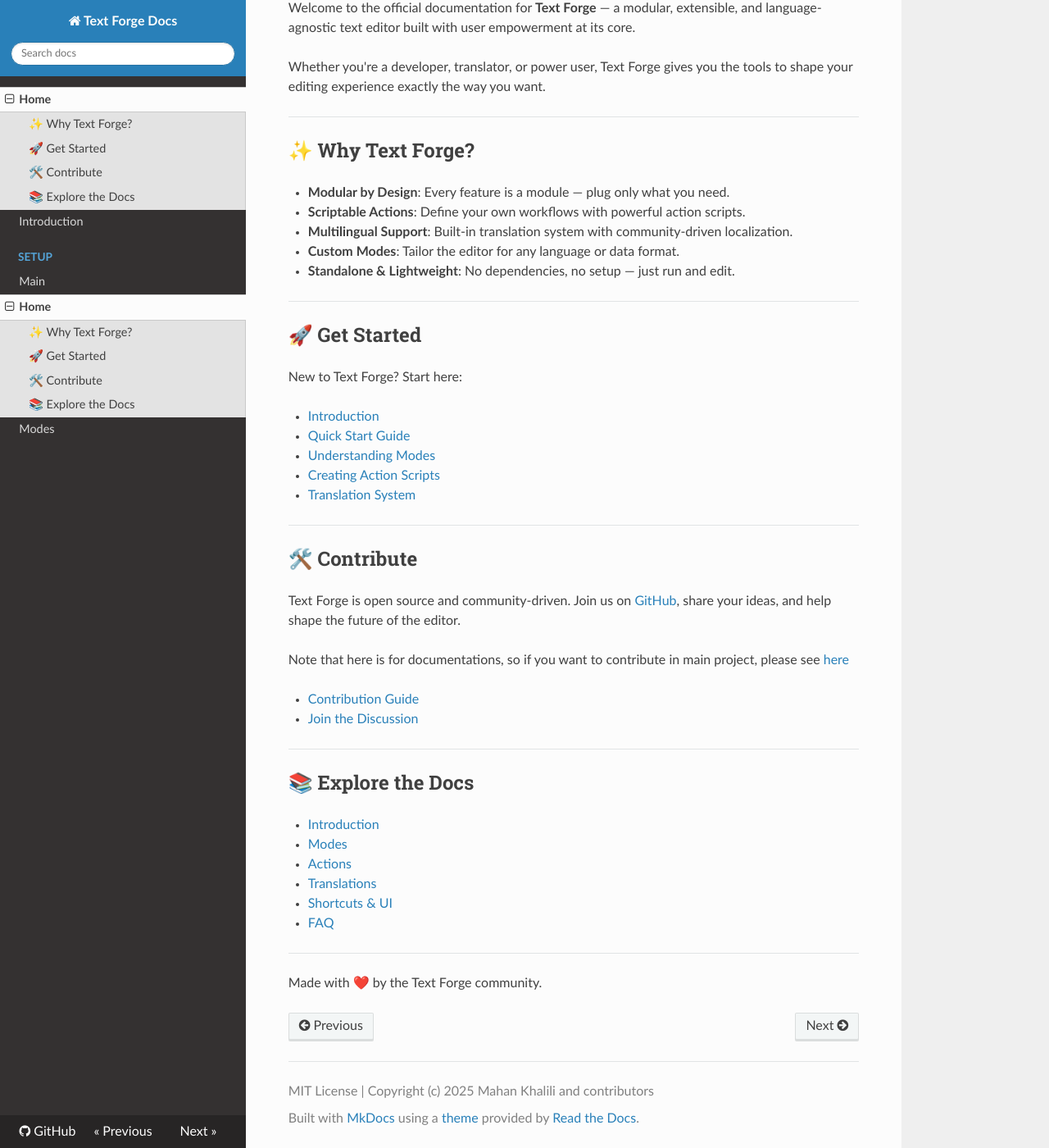
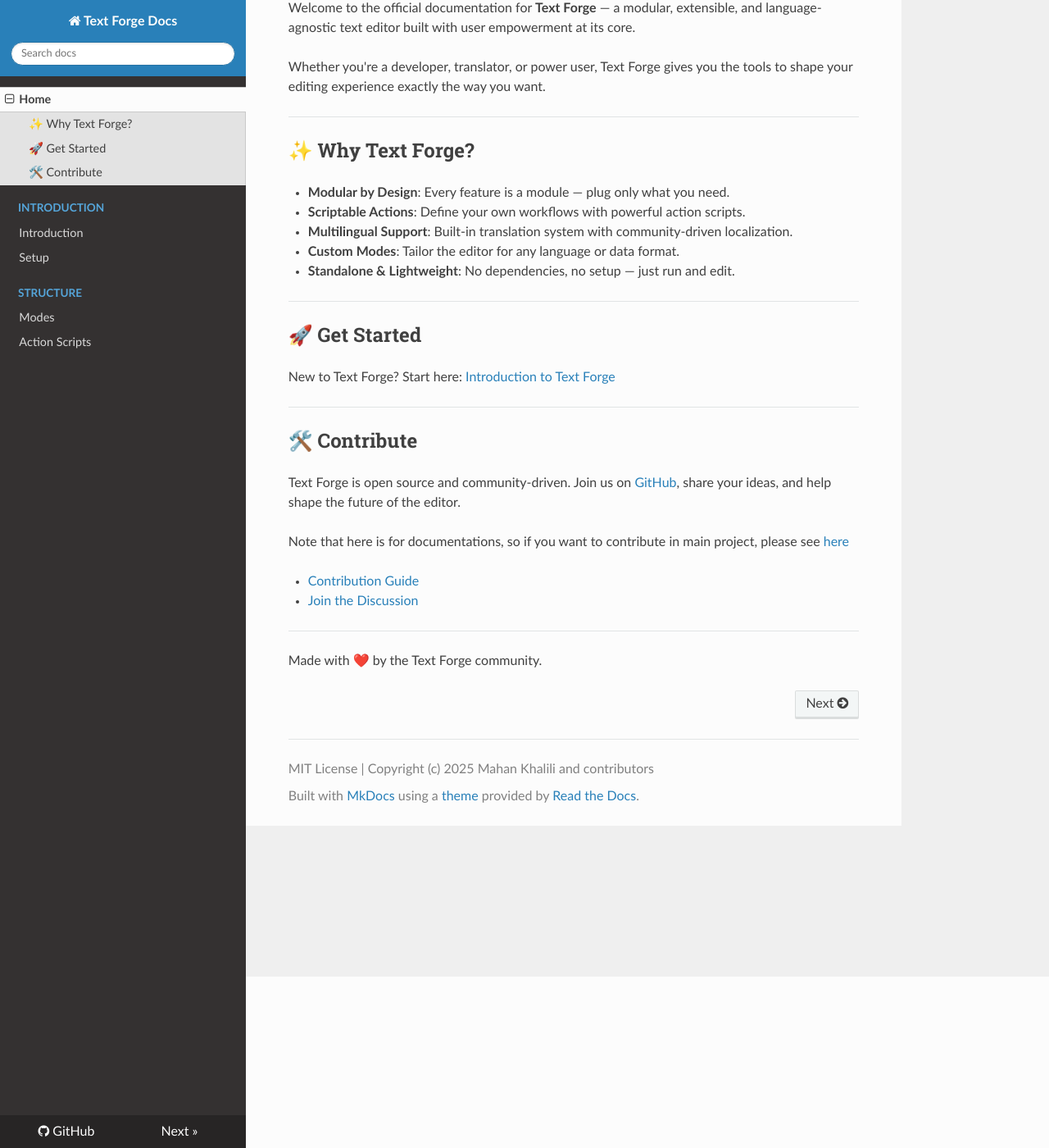
Before and after one commit to text-forge/docs, an MkDocs documentation site: the page built from docs/index.md, in a window 1280 px wide and 1400 px high, scrolled down 209 px. Shown: the whole window at 82% size. Built offline with MkDocs 1.6.1, drawn with Linux system fonts in a browser that asks for light colours; nearby versions of some CDN libraries; a script that is not in the unit is left out.

Commit message:
Restructure and cleanup

```diff
--- a/docs/index.md
+++ b/docs/index.md
@@ -20,13 +20,7 @@ exactly the way you want.
 
 ## 🚀 Get Started
 
-New to Text Forge? Start here:
-
-- [Introduction](introduction.md)
-- [Quick Start Guide](getting-started.md)
-- [Understanding Modes](modes.md)
-- [Creating Action Scripts](actions.md)
-- [Translation System](translations.md)
+New to Text Forge? Start here: [Introduction to Text Forge](introduction.md)
 
 ---
 
@@ -42,15 +36,4 @@ Note that here is for documentations, so if you want to contribute in main proje
 
 ---
 
-## 📚 Explore the Docs
-
-- [Introduction](introduction.md)
-- [Modes](modes.md)
-- [Actions](actions.md)
-- [Translations](translations.md)
-- [Shortcuts & UI](shortcuts.md)
-- [FAQ](faq.md)
-
----
-
 Made with ❤️ by the Text Forge community.
--- a/mkdocs.yml
+++ b/mkdocs.yml
@@ -21,11 +21,12 @@ markdown_extensions:
 
 nav:
   - Home: index.md
-  - Introduction: introduction.md
-  - Setup:
-      - Main: setup.md
-      - Test: index.md
-  - Modes: modes.md
+  - Introduction:
+      - Introduction: introduction.md
+      - Setup: setup.md
+  - Structure:
+    - Modes: modes.md
+    - Action Scripts: action_scripts.md
 
 theme:
   name: readthedocs
```
